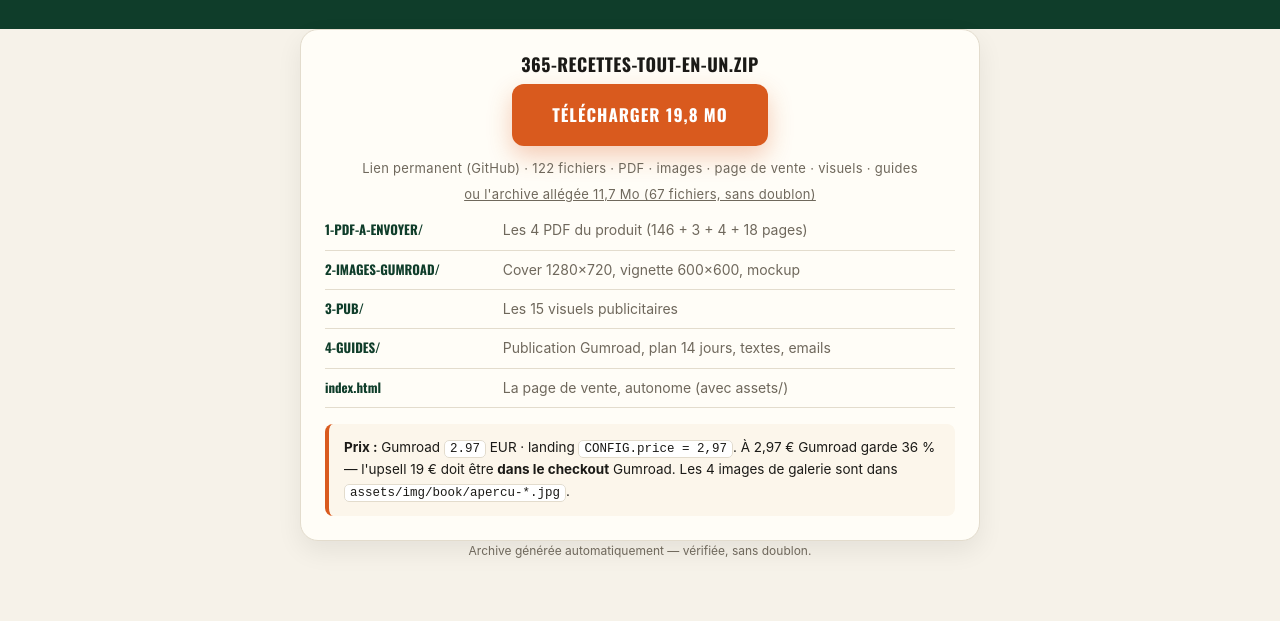
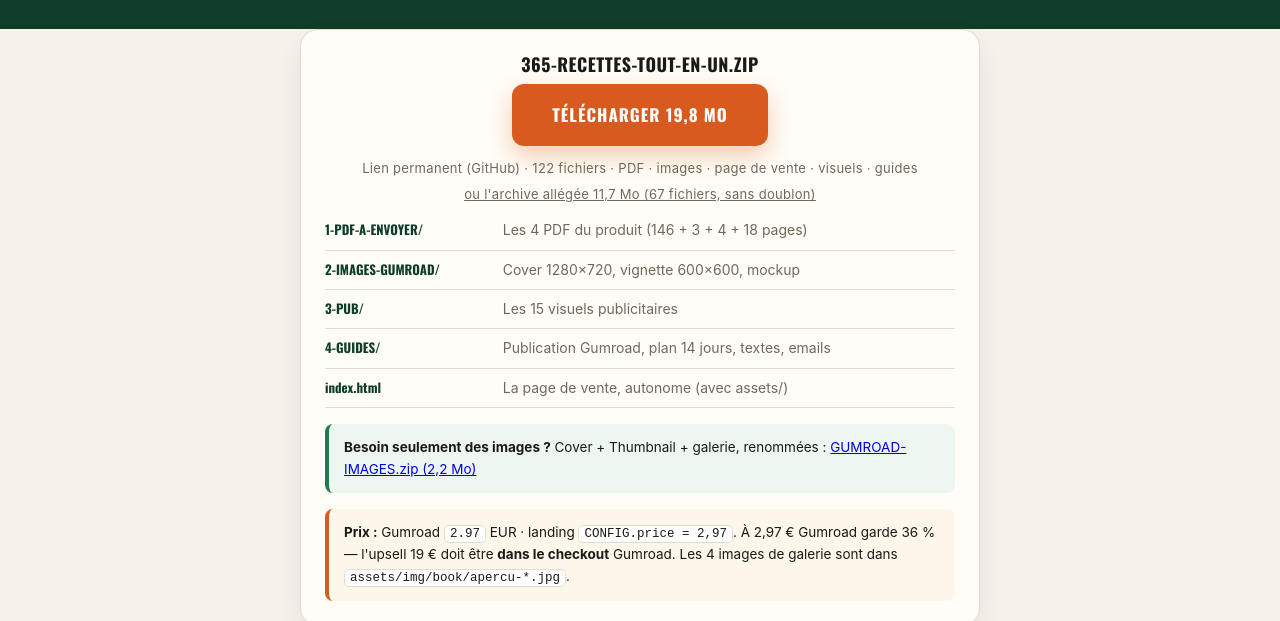
Before and after one commit to supperdevloper-oss/tt00crm, a plain HTML site: page france/download/index.html in a window 1280 px wide. Shown: the part 143-764 px from the top of the page. Drawn offline with Linux system fonts and the light colour scheme.

Commit message:
gumroad: archive des 7 images de fiche (cover 1280x720, thumbnail 600x600, 4 galerie, mockup)
Co-authored-by: arena-agent <297053741+arena-agent@users.noreply.github.com>

```diff
--- a/france/download/index.html
+++ b/france/download/index.html
@@ -64,6 +64,11 @@
       <tr><td>index.html</td><td>La page de vente, autonome (avec assets/)</td></tr>
     </table>
 
+    <div class="note" style="border-left-color:#1f7a52;background:#eef6f1">
+      <b>Besoin seulement des images ?</b> Cover + Thumbnail + galerie, renommées :
+      <a href="../GUMROAD-IMAGES.zip" download>GUMROAD-IMAGES.zip (2,2 Mo)</a>
+    </div>
+
     <div class="note">
       <b>Prix :</b> Gumroad <code>2.97</code> EUR · landing <code>CONFIG.price = 2,97</code>.
       À 2,97 € Gumroad garde 36 % — l'upsell 19 € doit être <b>dans le checkout</b> Gumroad.
```
Also changed, not shown: 1 other file.
